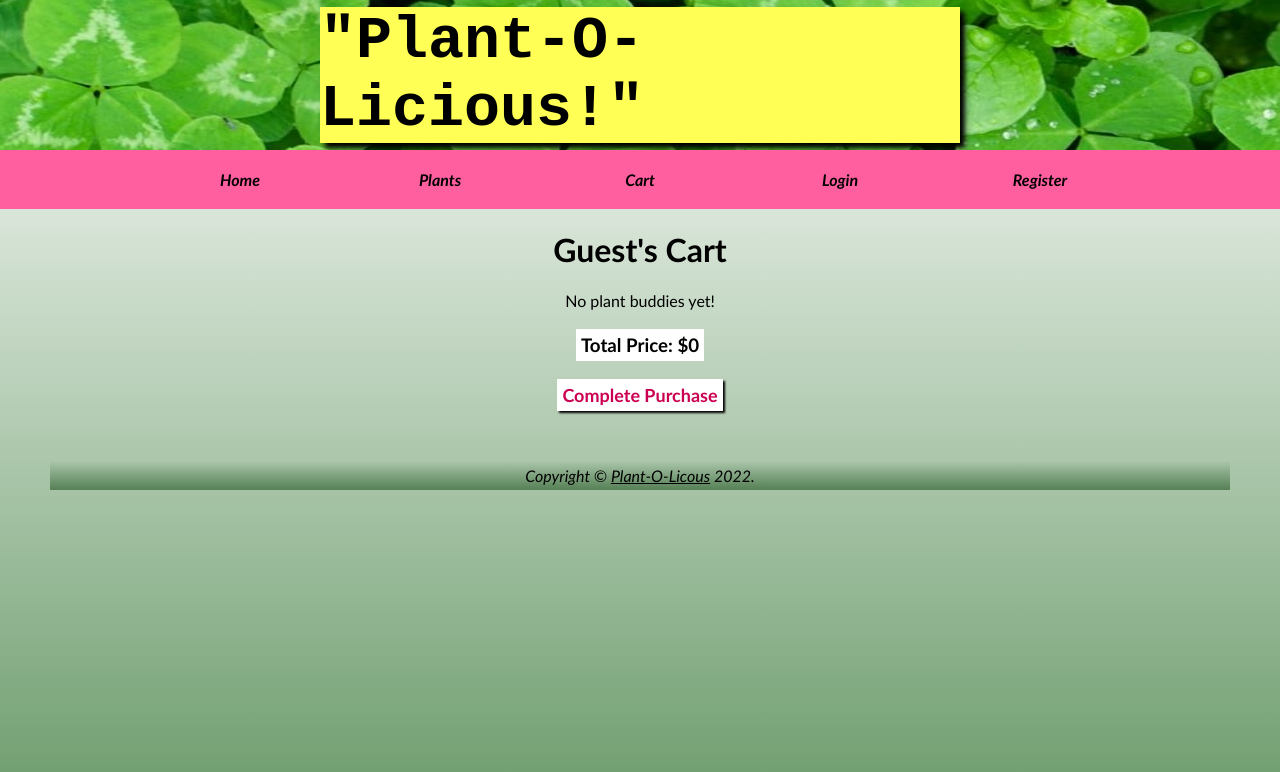
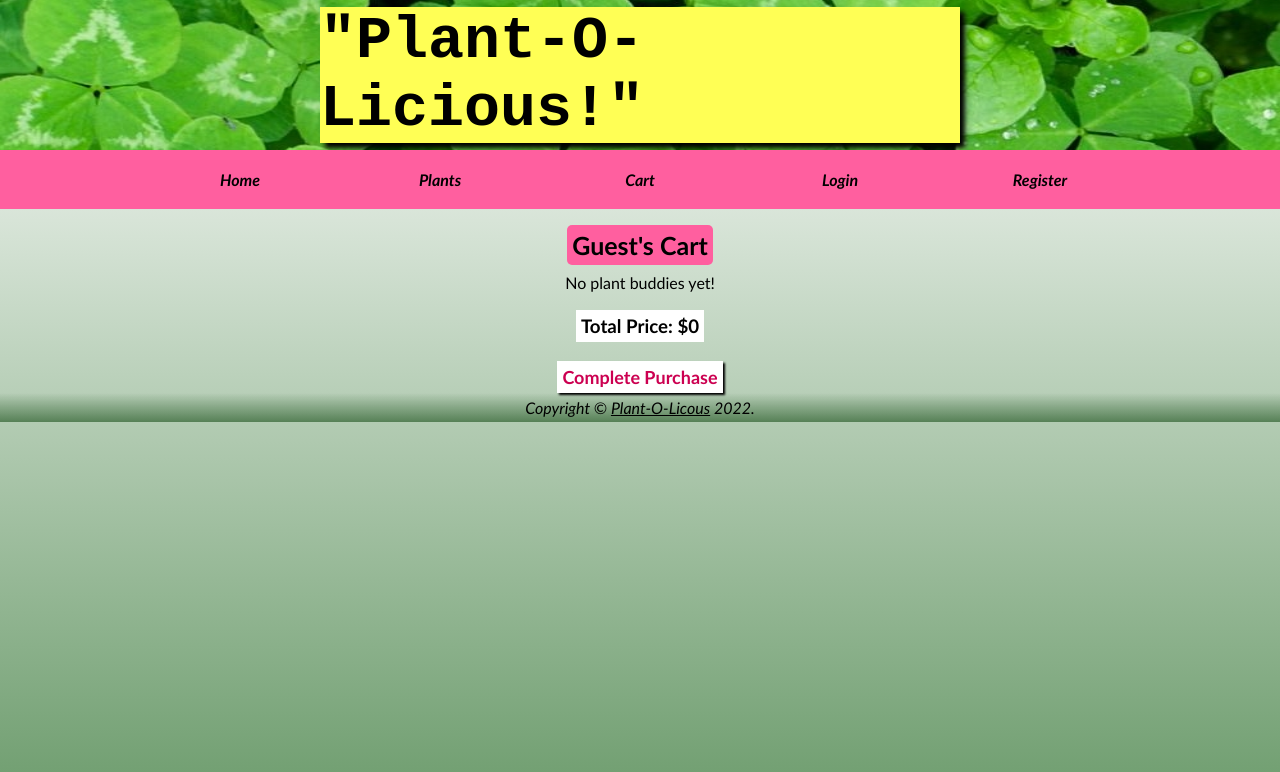
Before and after one commit to 2202-Grace-Shopper/2202-Capstone-Project, a React (Create React App) app: page /cart in a window 1280 px wide. Shown: the top 772 px of the page. Built offline with nearby package versions, Linux system fonts and the light colour scheme.

Commit message:
small fixes

```diff
--- a/src/components/Cart.js
+++ b/src/components/Cart.js
@@ -202,9 +202,9 @@ export default function Cart(props) {
   return (
     <div className="entireCartBody">
       {email === "guest@mail.com" ? (
-        <h1>Guest's Cart</h1>
+        <h1 className="hello">Guest's Cart</h1>
       ) : (
-        <h1>{email}'s Cart</h1>
+        <h1 className="hello">{email}'s Cart</h1>
       )}
       <div className="cartMessageBlurb">
         {!cartItemsToRender.length && <div>No plant buddies yet!</div>}
--- a/src/components/SingleProductView.js
+++ b/src/components/SingleProductView.js
@@ -113,7 +113,7 @@ export default function SingleProduct(props) {
                   src={photoLinkHref}
                   alt={product.title}
                 />
-                <aside>In Stock Quantity: {inStockQuantity}</aside>
+                {/* <aside>In Stock Quantity: {inStockQuantity}</aside> */}
                 <h5>{category}</h5>
                 <p>{description}</p>
                 <button
--- a/src/style/TitleNavFooter.css
+++ b/src/style/TitleNavFooter.css
@@ -73,7 +73,7 @@
 
 .footerText {
   text-align: center;
-  margin: 50px;
+  /* margin: 50px; */
   padding: 5px;
   background-image: linear-gradient(rgb(92, 137, 92, 0), rgb(86, 128, 86));
   /* isn't going all the way across the bottom of the page for some reason. this is true for all pages, and setting width to 100% doesn't fix it. */
```
